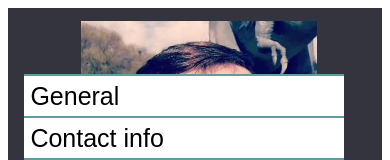
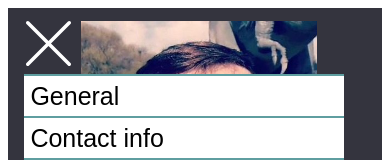
Before and after one commit to prom1r/rsschool-cv, a plain HTML site: page index.html in a window 390 px wide. Both pictures are taken after a click on the element 51 px from the left and 39 px from the top of the page. Shown: the top 160 px of the page. Drawn offline with Linux system fonts and the light colour scheme.

Commit message:
feat: changed the path to the file in the styles

```diff
--- a/scripts/scriptscv.js
+++ b/scripts/scriptscv.js
@@ -21,3 +21,5 @@
     }
 
 }());
+
+console.log(140)
--- a/styles/style.css
+++ b/styles/style.css
@@ -388,7 +388,7 @@
                                             width: 50px;
                                             height: 50px;
                                             cursor: pointer;
-                                            background: url(pictures/menu.svg) no-repeat center;
+                                            background: url(../pictures/menu.svg) no-repeat center;
                                             margin-left: 18px;
                                             margin-top: 5px;
                                             padding-bottom: 5%;
@@ -397,7 +397,7 @@
                                             filter: invert(95%) sepia(79%) saturate(3%) hue-rotate(145deg) brightness(106%) contrast(100%);
                                         }
                                         .burgeroff {
-                                            background: url(pictures/cancel.svg) no-repeat center;
+                                            background: url(../pictures/cancel.svg) no-repeat center;
                                             background-size: contain;
                                             width: 45px;
                                             height: 45px;
```
